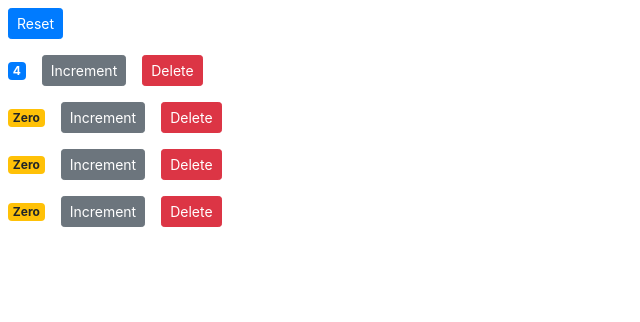
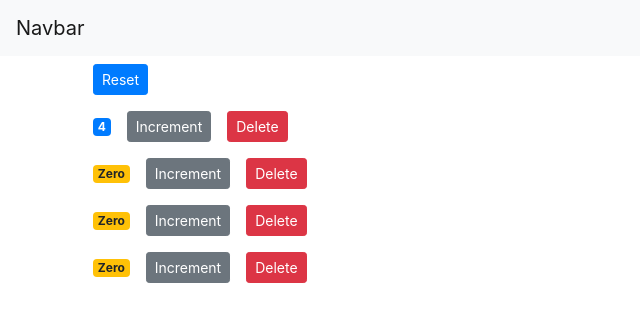
Before and after one commit to hrkbrahmbhatt/counter-app, a React (Create React App) app: page / in a window 1280 px wide. Shown: the top 322 px of the page, without its empty margins (0-640 px from the left). Built offline with nearby package versions, Linux system fonts and the light colour scheme.

Commit message:
Added Navbar

```diff
--- a/src/App.js
+++ b/src/App.js
@@ -1,26 +1,17 @@
 import React, { Component } from 'react';
-import logo from './logo.svg';
+import Navbar from "./components/navbar"
+import Counters from "./components/counters"
 import './App.css';
 
 class App extends Component {
   render() {
     return (
-      <div className="App">
-        <header className="App-header">
-          <img src={logo} className="App-logo" alt="logo" />
-          <p>
-            Edit <code>src/App.js</code> and save to reload.
-          </p>
-          <a
-            className="App-link"
-            href="https://reactjs.org"
-            target="_blank"
-            rel="noopener noreferrer"
-          >
-            Learn React
-          </a>
-        </header>
-      </div>
+      <React.Fragment>
+      <Navbar/>
+      <main className="container">
+      <Counters/>
+      </main>
+      </React.Fragment>
     );
   }
 }
--- /dev/null
+++ b/src/components/navbar.jsx
@@ -0,0 +1,16 @@
+import React, { Component } from 'react';
+
+class Navbar extends Component {
+
+  render() {
+    return (
+
+      <nav className="navbar navbar-light bg-light">
+  <a className="navbar-brand" href="#">Navbar</a>
+</nav>
+
+     );
+  }
+}
+
+export default Navbar;
--- a/src/index.js
+++ b/src/index.js
@@ -4,8 +4,8 @@
 import App from "./App";
 import * as serviceWorker from "./serviceWorker";
 import "bootstrap/dist/css/bootstrap.css";
-import Counters from "./components/counters";
-ReactDOM.render(<Counters />, document.getElementById("root"));
+
+ReactDOM.render(<App />, document.getElementById("root"));
 
 // If you want your app to work offline and load faster, you can change
 // unregister() to register() below. Note this comes with some pitfalls.
```
